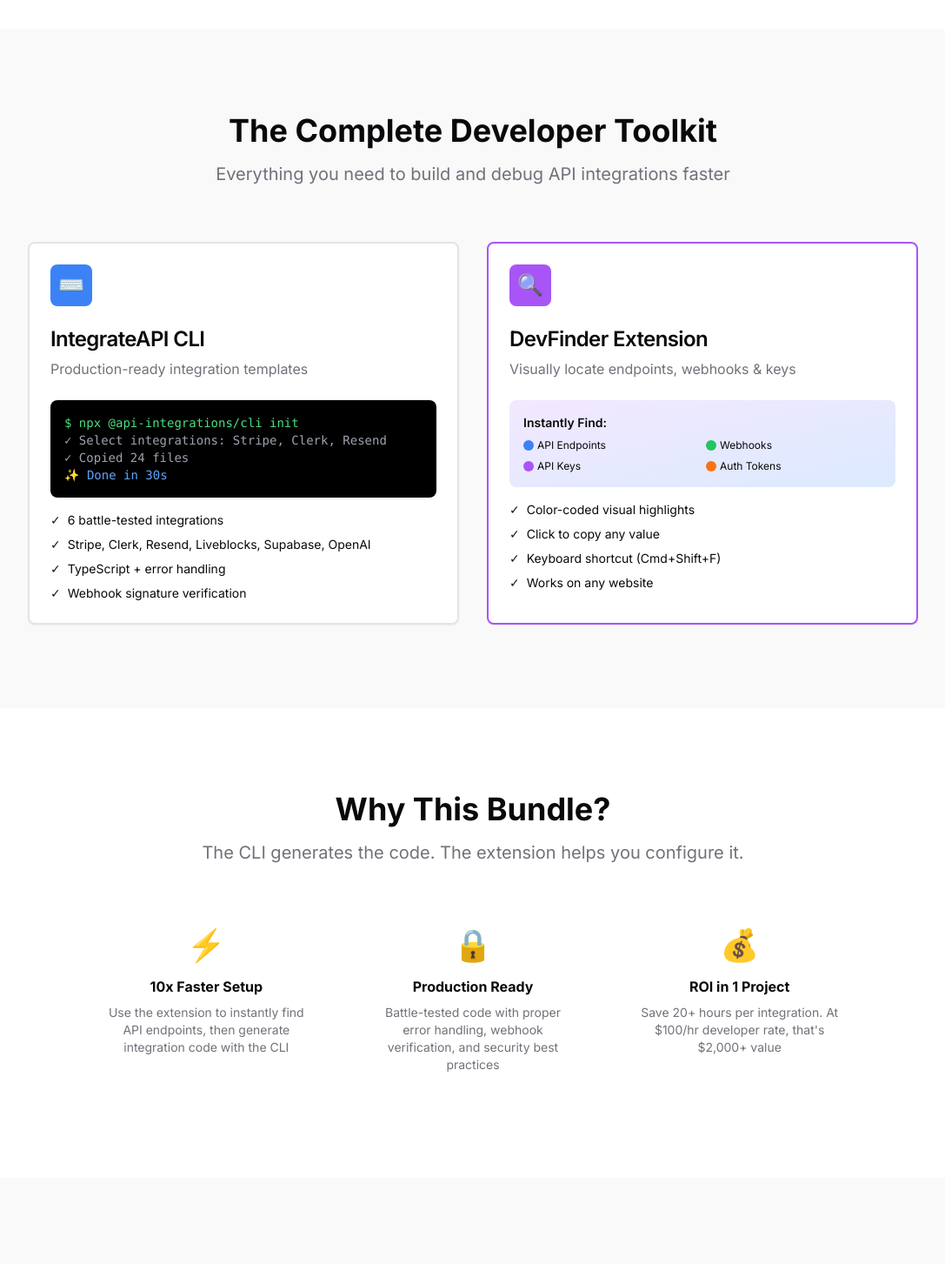
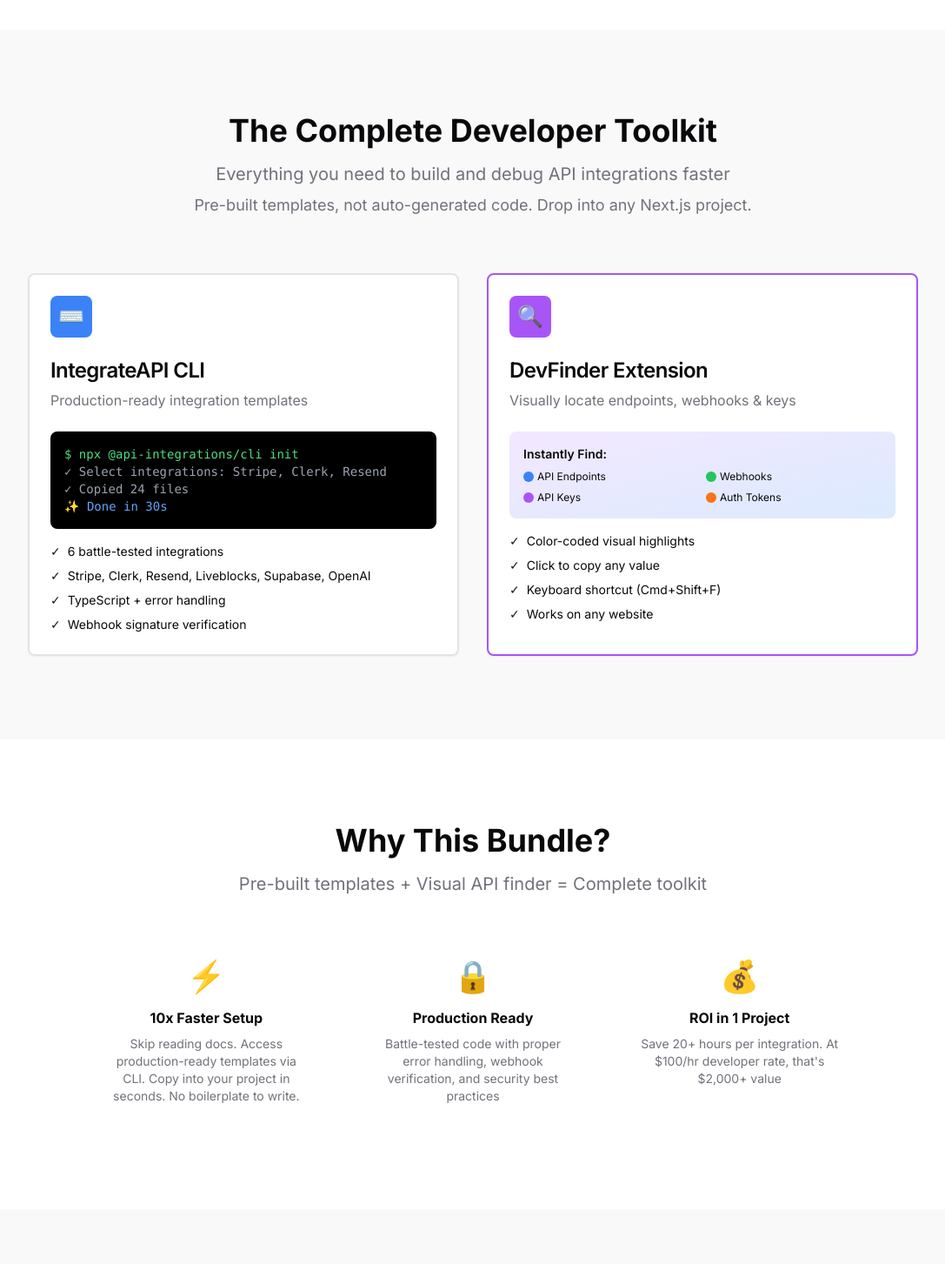
Before and after one commit to Reliathedisco/api_integration_CLI, a Next.js app: page / in a window 1280 px wide. Shown: the part 817-2270 px from the top of the page at 87% size, without its empty margins (96-1183 px from the left). Built offline with nearby package versions, Linux system fonts and the light colour scheme.

Commit message:
Clarify copy: pre-built templates not auto-generated code

```diff
--- a/app/page.tsx
+++ b/app/page.tsx
@@ -61,6 +61,9 @@
             </h2>
             <p className="text-xl text-muted-foreground max-w-2xl mx-auto">
               Everything you need to build and debug API integrations faster
+            </p>
+            <p className="text-lg text-muted-foreground max-w-2xl mx-auto mt-2">
+              Pre-built templates, not auto-generated code. Drop into any Next.js project.
             </p>
           </div>
 
@@ -166,7 +169,7 @@
             <div className="text-center mb-12">
               <h2 className="text-4xl font-bold mb-4">Why This Bundle?</h2>
               <p className="text-xl text-muted-foreground">
-                The CLI generates the code. The extension helps you configure it.
+                Pre-built templates + Visual API finder = Complete toolkit
               </p>
             </div>
 
@@ -175,7 +178,7 @@
                 <div className="text-4xl mb-4">⚡</div>
                 <h3 className="font-bold mb-2">10x Faster Setup</h3>
                 <p className="text-sm text-muted-foreground">
-                  Use the extension to instantly find API endpoints, then generate integration code with the CLI
+                  Skip reading docs. Access production-ready templates via CLI. Copy into your project in seconds. No boilerplate to write.
                 </p>
               </div>
               <div className="text-center p-6">
```
